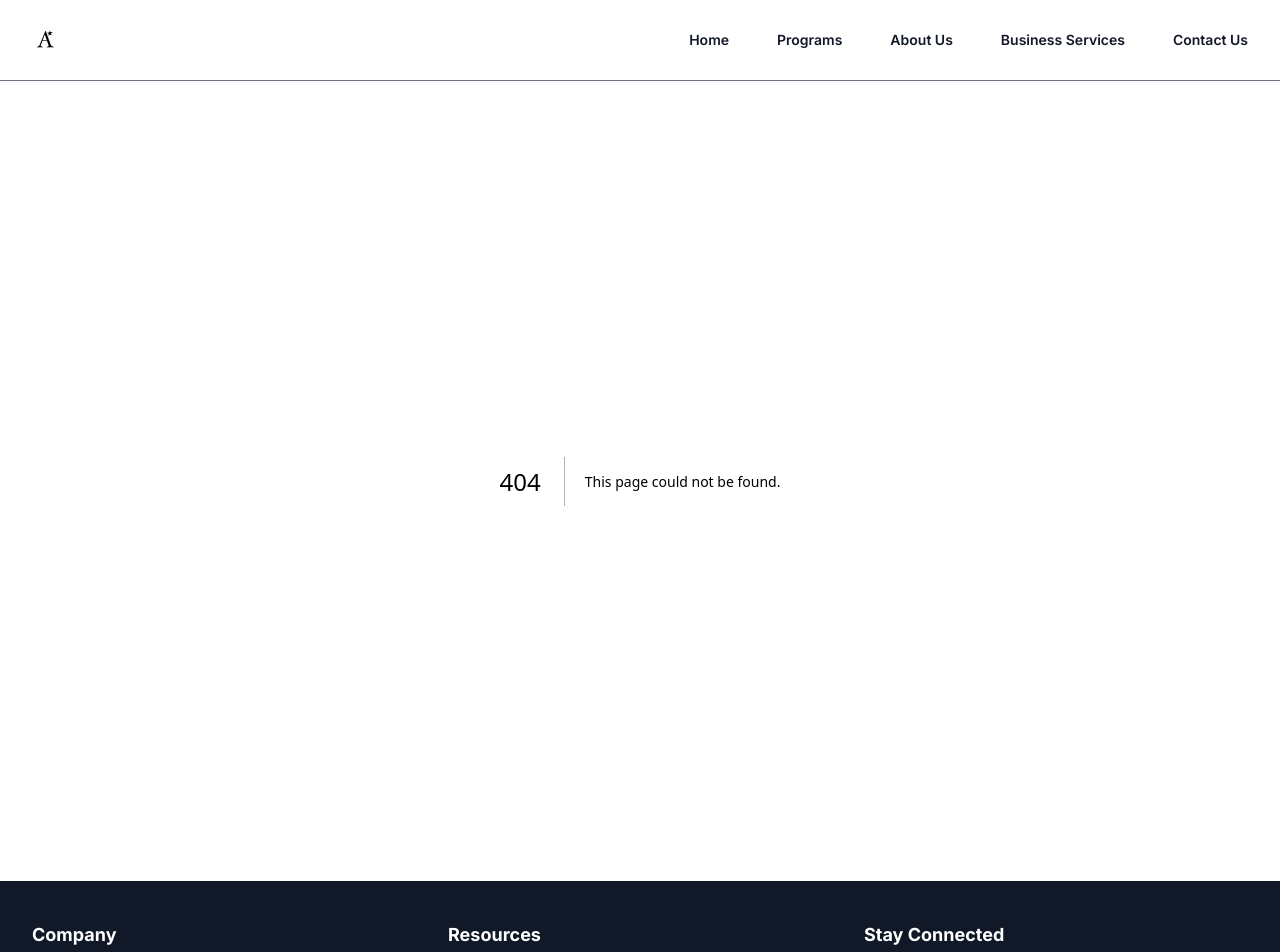
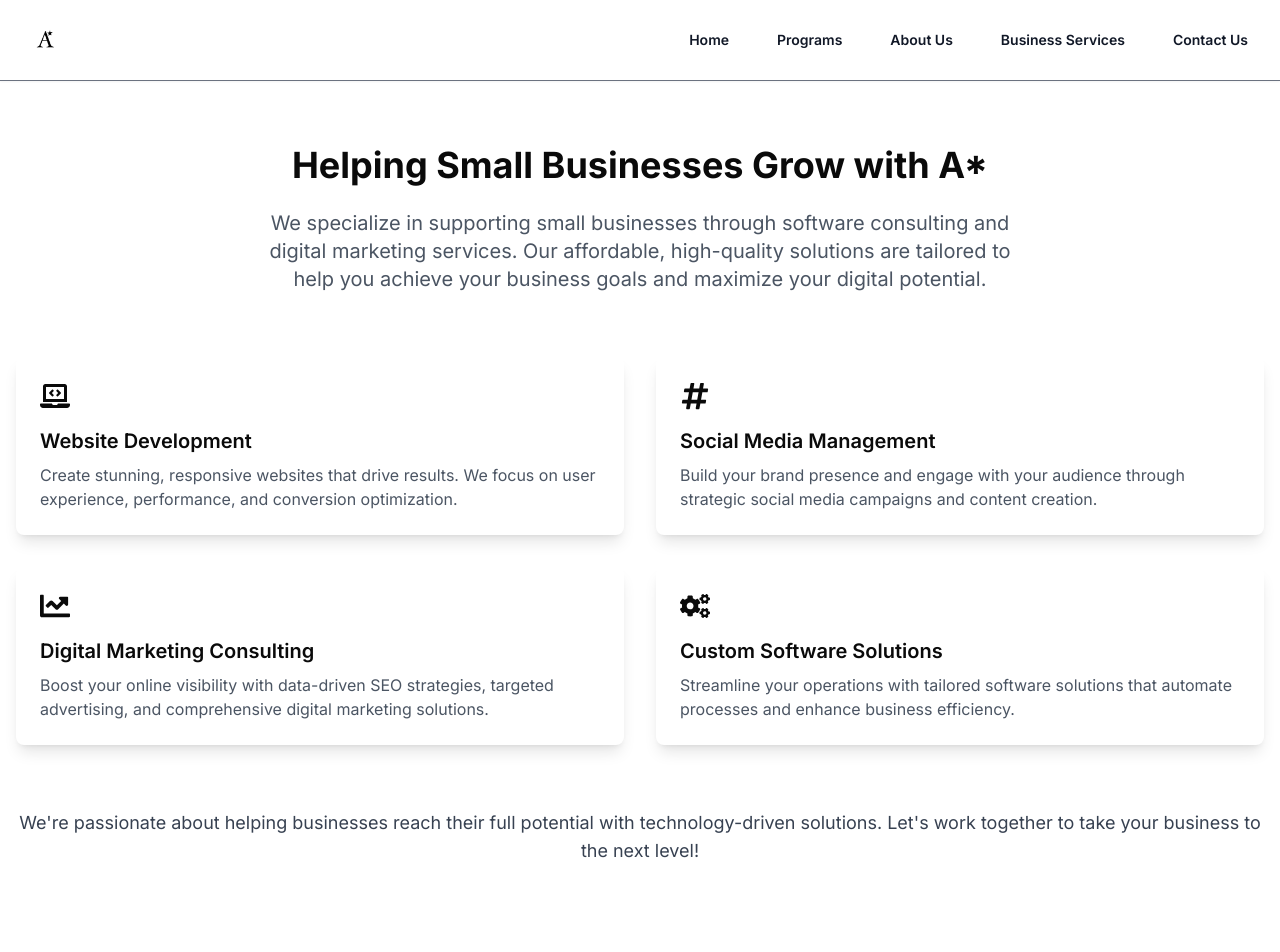
Before and after one commit to A-Accelerator/astarsite, a Next.js app: page /BusinessServices in a window 1280 px wide. Before the commit this address had no page. Shown: the top 952 px of the page. Built offline with nearby package versions, Linux system fonts and the light colour scheme.

Commit message:
building out small businesses page

```diff
--- /dev/null
+++ b/app/BusinessServices/businessServices.tsx
@@ -0,0 +1,110 @@
+"use client";
+
+import React from "react";
+import { motion } from "framer-motion";
+import { FaLaptopCode, FaHashtag, FaChartLine, FaCogs } from "react-icons/fa";
+
+interface ServiceCardProps {
+  icon: React.ReactNode;
+  title: string;
+  description: string;
+}
+
+const ServiceCard: React.FC<ServiceCardProps> = ({
+  icon,
+  title,
+  description,
+}) => {
+  return (
+    <motion.div
+      whileHover={{ scale: 1.02 }}
+      className="bg-white p-6 rounded-lg shadow-lg hover:shadow-xl transition-all duration-300"
+    >
+      <div className="text-primary-600 text-3xl mb-4">{icon}</div>
+      <h3 className="text-xl font-semibold mb-2">{title}</h3>
+      <p className="text-gray-600">{description}</p>
+    </motion.div>
+  );
+};
+
+const BusinessServices = () => {
+  const services = [
+    {
+      icon: <FaLaptopCode />,
+      title: "Website Development",
+      description:
+        "Create stunning, responsive websites that drive results. We focus on user experience, performance, and conversion optimization.",
+    },
+    {
+      icon: <FaHashtag />,
+      title: "Social Media Management",
+      description:
+        "Build your brand presence and engage with your audience through strategic social media campaigns and content creation.",
+    },
+    {
+      icon: <FaChartLine />,
+      title: "Digital Marketing Consulting",
+      description:
+        "Boost your online visibility with data-driven SEO strategies, targeted advertising, and comprehensive digital marketing solutions.",
+    },
+    {
+      icon: <FaCogs />,
+      title: "Custom Software Solutions",
+      description:
+        "Streamline your operations with tailored software solutions that automate processes and enhance business efficiency.",
+    },
+  ];
+
+  return (
+    <div className="py-16 px-4 max-w-7xl mx-auto">
+      <motion.div
+        initial={{ opacity: 0, y: 20 }}
+        animate={{ opacity: 1, y: 0 }}
+        transition={{ duration: 0.5 }}
+        className="text-center mb-16"
+      >
+        <h1 className="text-4xl font-bold mb-6">
+          Helping Small Businesses Grow with{" "}
+          <span className="text-primary-600">A*</span>
+        </h1>
+        <p className="text-xl text-gray-600 max-w-3xl mx-auto">
+          We specialize in supporting small businesses through software
+          consulting and digital marketing services. Our affordable,
+          high-quality solutions are tailored to help you achieve your business
+          goals and maximize your digital potential.
+        </p>
+      </motion.div>
+
+      <div className="grid grid-cols-1 md:grid-cols-2 gap-8 mb-16">
+        {services.map((service, index) => (
+          <motion.div
+            key={index}
+            initial={{ opacity: 0, y: 20 }}
+            animate={{ opacity: 1, y: 0 }}
+            transition={{ duration: 0.5, delay: index * 0.1 }}
+          >
+            <ServiceCard {...service} />
+          </motion.div>
+        ))}
+      </div>
+
+      <motion.div
+        initial={{ opacity: 0, y: 20 }}
+        animate={{ opacity: 1, y: 0 }}
+        transition={{ duration: 0.5, delay: 0.4 }}
+        className="text-center"
+      >
+        <p className="text-lg text-gray-700 mb-8">
+          We're passionate about helping businesses reach their full potential
+          with technology-driven solutions. Let's work together to take your
+          business to the next level!
+        </p>
+        <button className="bg-primary-600 text-white px-8 py-3 rounded-full font-semibold hover:bg-primary-700 transition-colors duration-300">
+          Get Started
+        </button>
+      </motion.div>
+    </div>
+  );
+};
+
+export default BusinessServices;
--- /dev/null
+++ b/app/BusinessServices/page.tsx
@@ -0,0 +1,5 @@
+import BusinessServices from "./businessServices";
+
+export default function BusinessServicesPage() {
+  return <BusinessServices />;
+}
--- a/package.json
+++ b/package.json
@@ -16,12 +16,13 @@
     "class-variance-authority": "^0.7.1",
     "clsx": "^2.1.1",
     "embla-carousel-react": "^8.5.2",
+    "framer-motion": "^12.5.0",
     "lucide-react": "^0.469.0",
     "next": "15.1.2",
     "react": "^19.0.0",
     "react-dom": "^19.0.0",
     "react-easy-swipe": "^0.0.23",
-    "react-icons": "^5.4.0",
+    "react-icons": "^5.5.0",
     "react-slick": "^0.30.3",
     "slick-carousel": "^1.8.1",
     "tailwind-merge": "^2.6.0",
```
Also changed, not shown: 1 other file (tests, documents, lock files or other folders).
